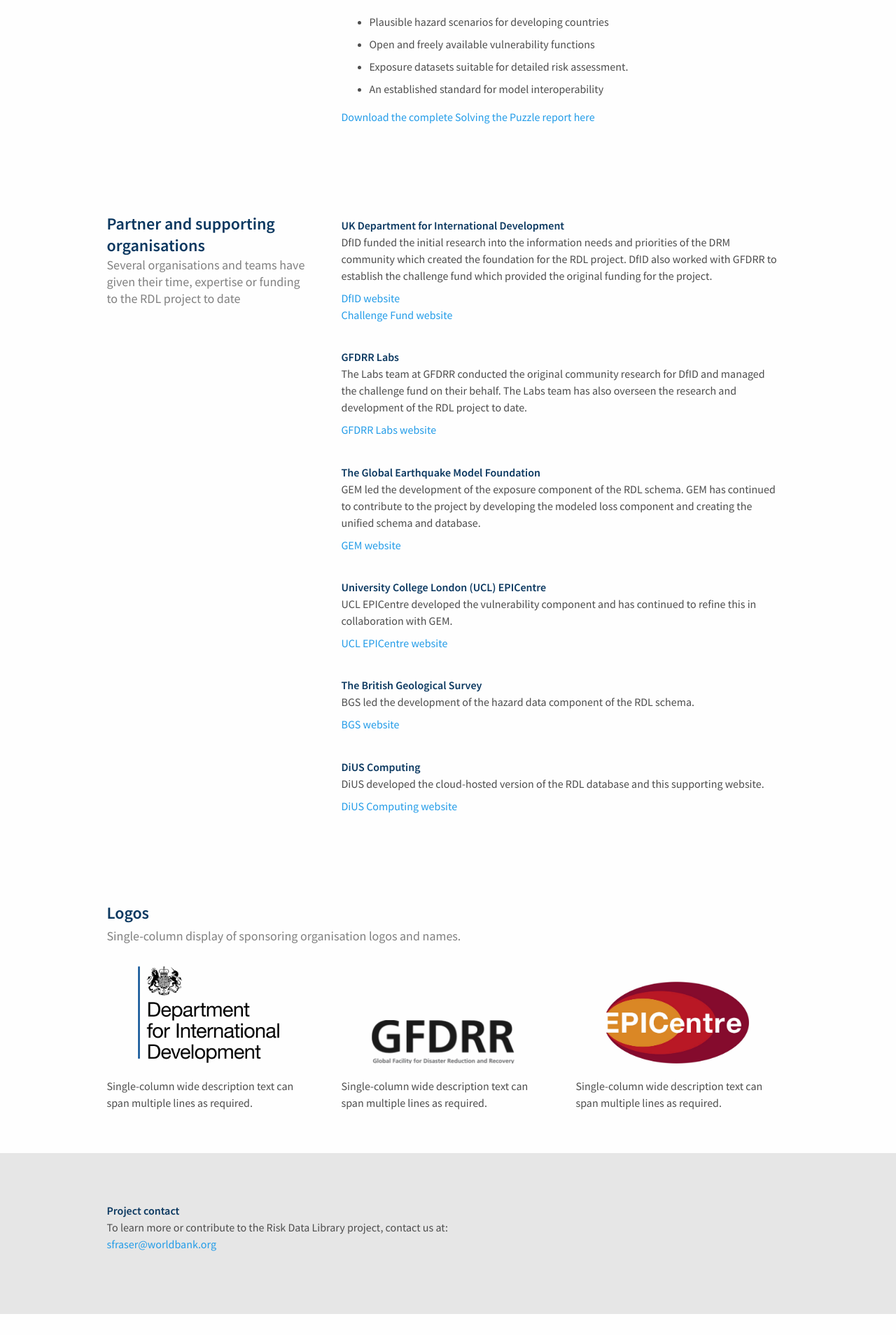
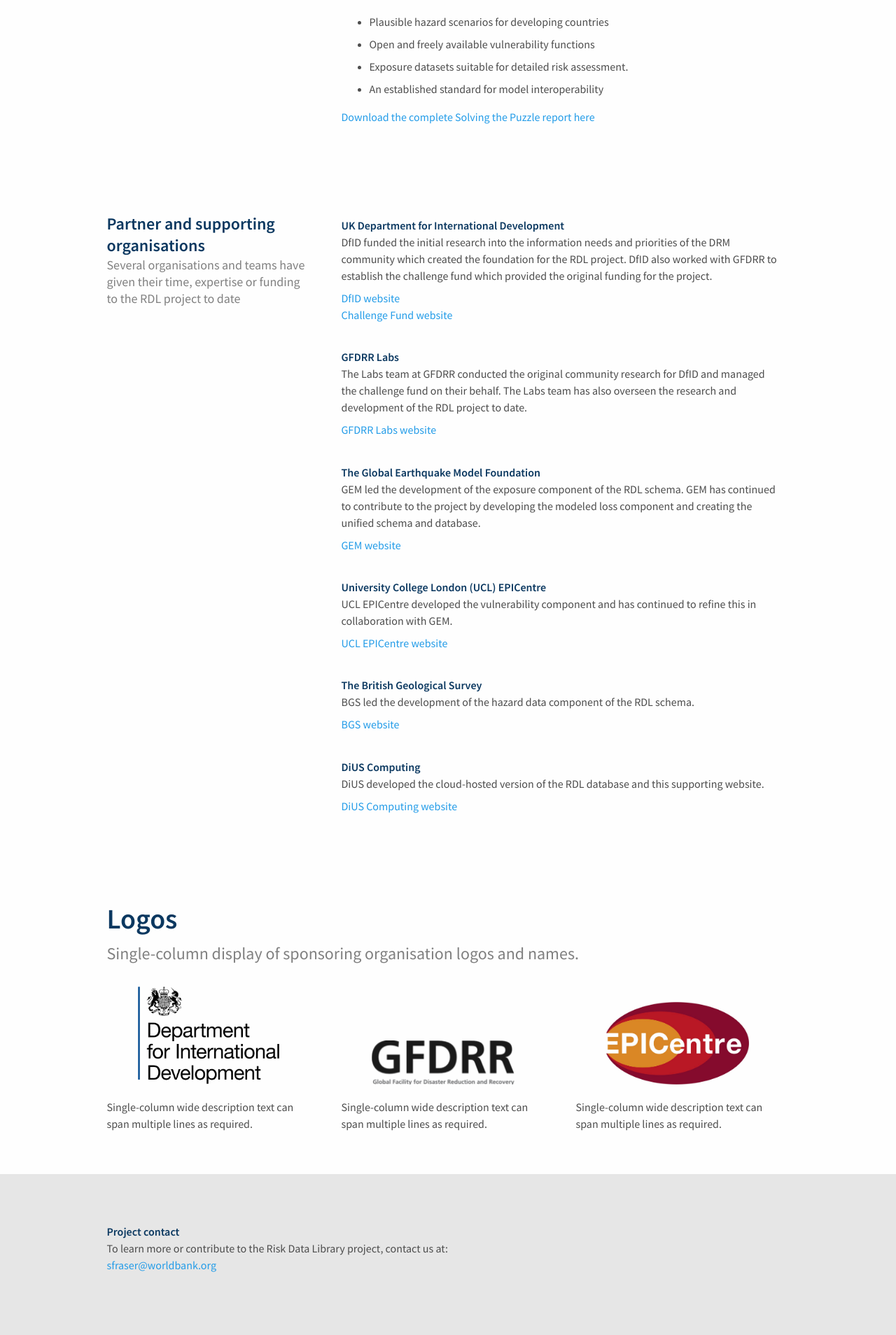
Before and after one commit to GFDRR/risk-data-library.github.io, a Jekyll site: the page built from project.html, in a window 1280 px wide. Shown: the part 836-2744 px from the top of the page at 70% size. Built offline with Jekyll 4.4.1, drawn with Linux system fonts in a browser that asks for light colours; nearby versions of some CDN libraries; before the commit the page ends 2714 px from its top, so only the background shows below that.

Commit message:
chore: fix 3 columns image and org logos title layout

```diff
--- a/database.html
+++ b/database.html
@@ -63,9 +63,11 @@
   </div>
 </div>
 
+<!-- Remove hidden class to display image block -->
+
 <div class="image-container hidden component-individual data-table-margin-bottom">
-  <h2 class="data-title title-padding-bottom">Image Display</h2>
-  <p class="data-subtitle">
+  <h3 class="components-title subtitle">Image Display</h2>
+  <p class="subtitle-description">
     3-column image container that expands to display full-size image in modal overlay when clicked.
   </p>
   <div class="schema-page-image">
--- a/project.html
+++ b/project.html
@@ -134,8 +134,8 @@
 </div>
 
 <div class="image-container component-individual data-table-margin-bottom">
-  <h2 class="data-title title-padding-bottom">Logos</h2>
-  <p class="data-subtitle">
+  <h3 class="components-title subtitle">Logos</h2>
+  <p class="subtitle-description">
     Single-column display of sponsoring organisation logos and names.
   </p>
   <div class="schema-page-image">
--- a/schemas.html
+++ b/schemas.html
@@ -79,8 +79,8 @@
 <!-- Remove hidden class to display image block -->
 
 <div class="image-container hidden component-individual data-table-margin-bottom">
-  <h2 class="data-title title-padding-bottom">Image Display</h2>
-  <p class="data-subtitle">
+  <h3 class="components-title subtitle">Image Display</h2>
+  <p class="subtitle-description">
     3-column image container that expands to display full-size image in modal overlay when clicked.
   </p>
   <div class="schema-page-image">
```
